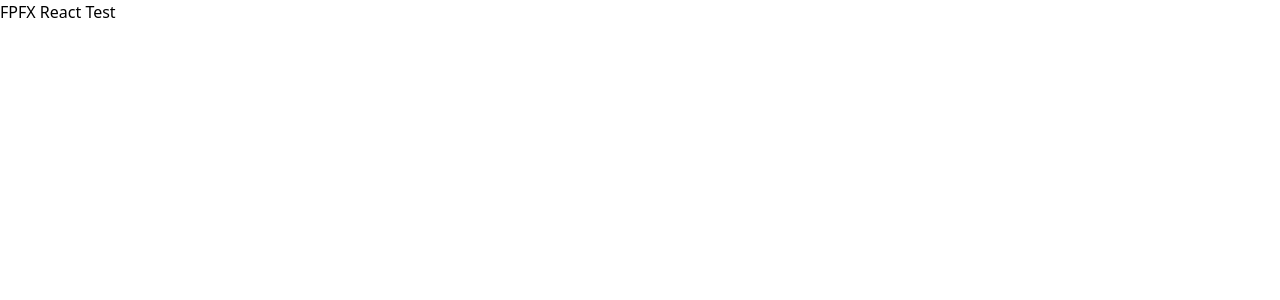
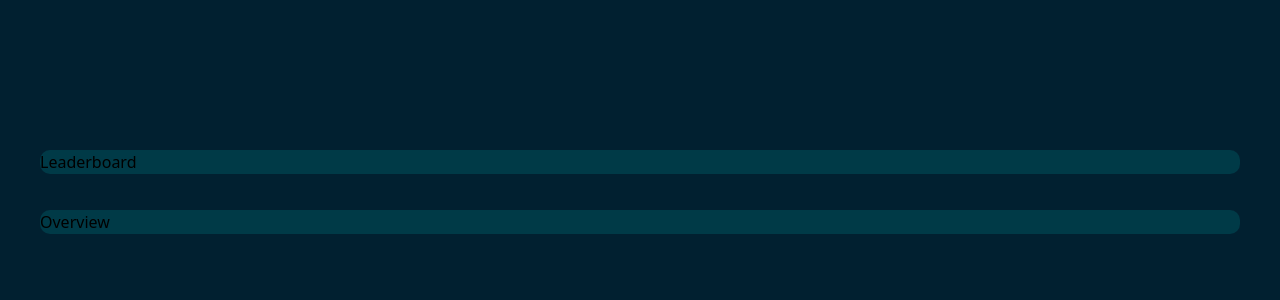
Before and after one commit to charliezone/fpfx-react-test, a React (Vite) app: page / in a window 1280 px wide. Shown: the top 300 px of the page. Built offline with nearby package versions, Linux system fonts and the light colour scheme.

Commit message:
set up the main layout

```diff
--- a/src/App.tsx
+++ b/src/App.tsx
@@ -1,3 +1,13 @@
+import { Leaderboard } from "./components/Leaderboard";
+import { Overview } from "./components/Overview";
+
 export default function App() {
-  return <div>FPFX React Test</div>;
+  return (
+    <main
+      className="min-h-screen bg-primary py-150 flex flex-col items-center gap-9"
+    >
+      <Leaderboard />
+      <Overview />
+    </main>
+  );
 }
--- /dev/null
+++ b/src/components/Leaderboard/index.tsx
@@ -0,0 +1,7 @@
+export function Leaderboard() {
+    return (
+        <section className="container bg-secondary rounded-xl">
+            <h2>Leaderboard</h2>
+        </section>
+    );
+}
--- /dev/null
+++ b/src/components/Overview/index.tsx
@@ -0,0 +1,7 @@
+export function Overview() {
+    return (
+        <section className="container bg-secondary rounded-xl">
+            <h2>Overview</h2>
+        </section>
+    );
+}
--- a/tailwind.config.js
+++ b/tailwind.config.js
@@ -7,10 +7,17 @@ export default {
   theme: {
     extend: {
       colors: {
-        daintree: '#012030',
+        primary: '#012030',
+        secondary: '#003A47'
       },
       padding: {
-        '150px': '150px'
+        '150': '150px'
+      },
+      borderRadius: {
+        xl: '0.625rem'
+      },
+      screens: {
+        'xl': '1200px',
       }
     },
   },
```
